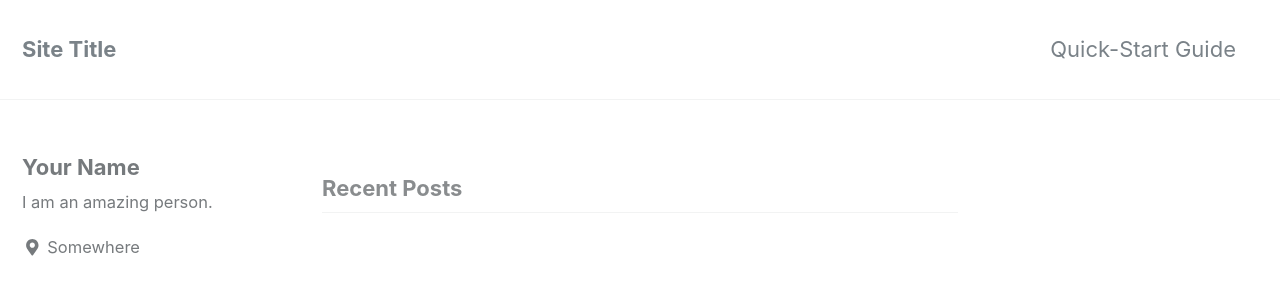
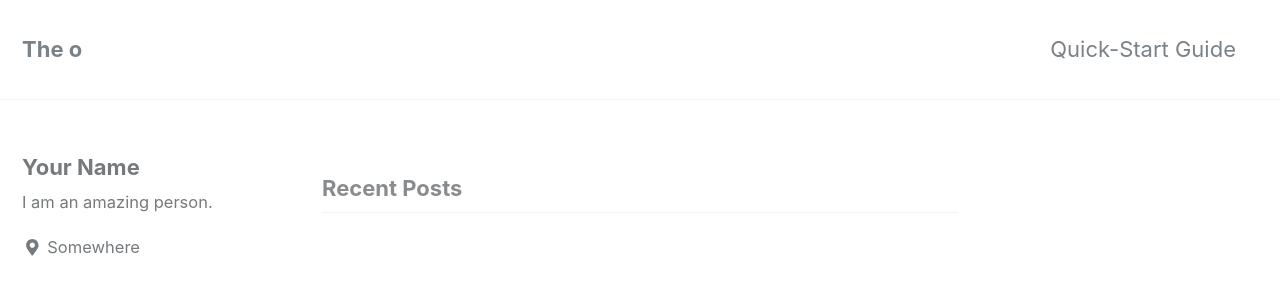
Before and after one commit to JoyeBright/JoyeBright.github.io, a Jekyll site: the page built from index.html, in a window 1280 px wide and 900 px high. Shown: the top 300 px of the window. Built offline with Jekyll 4.4.1, drawn with Linux system fonts in a browser that asks for light colours; nearby versions of some CDN libraries; the list of posts is cut into pages by our own code.

Commit message:
Update _config.yml

```diff
--- a/_config.yml
+++ b/_config.yml
@@ -16,7 +16,7 @@ minimal_mistakes_skin    : "default" # "air", "aqua", "contrast", "dark", "dirt"
 
 # Site Settings
 locale                   : "en-US"
-title                    : "Site Title"
+title                    : "The o"
 title_separator          : "-"
 name                     : "Javad PourMostafa"
 description              : "The official website of Javad PourMostafa!"
```
